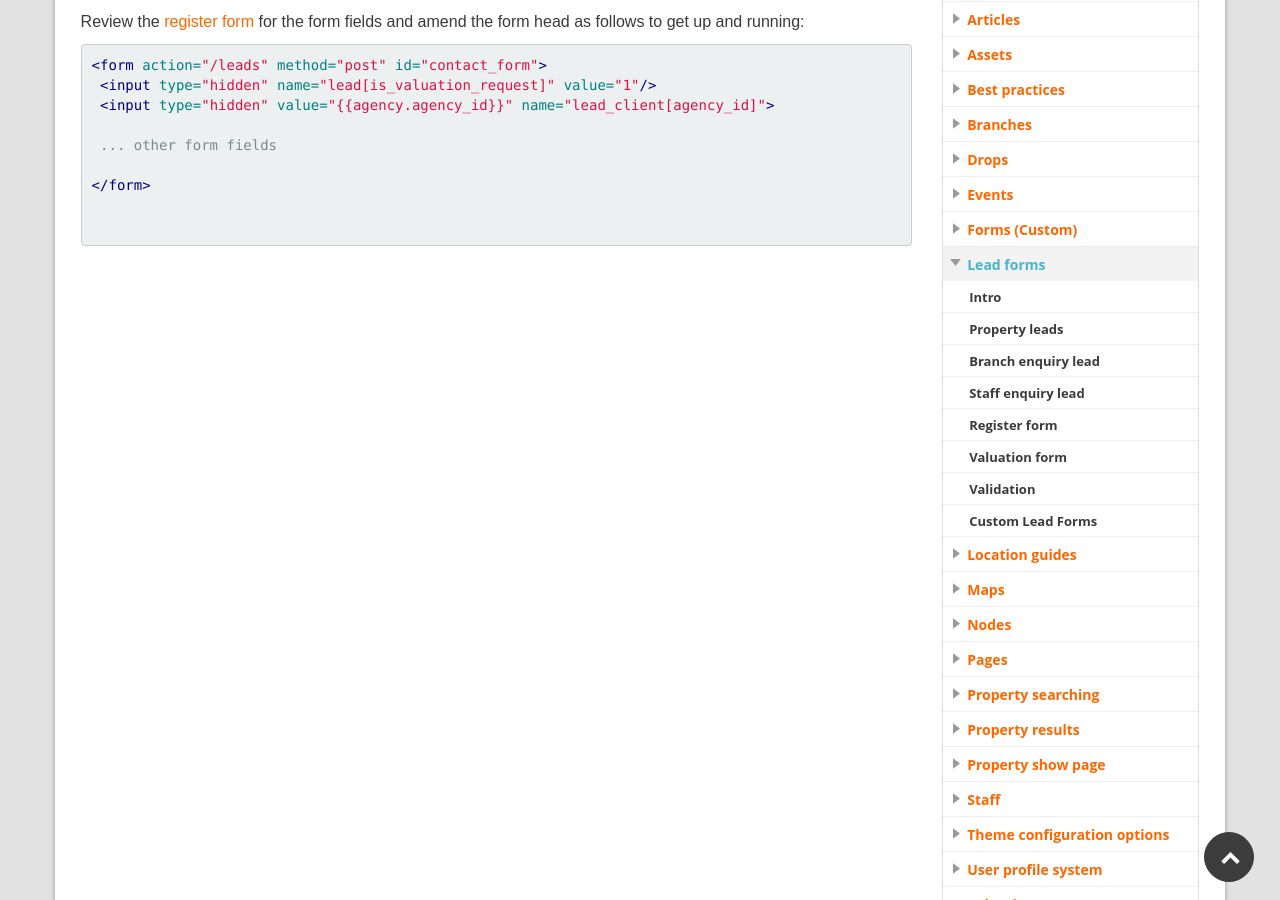
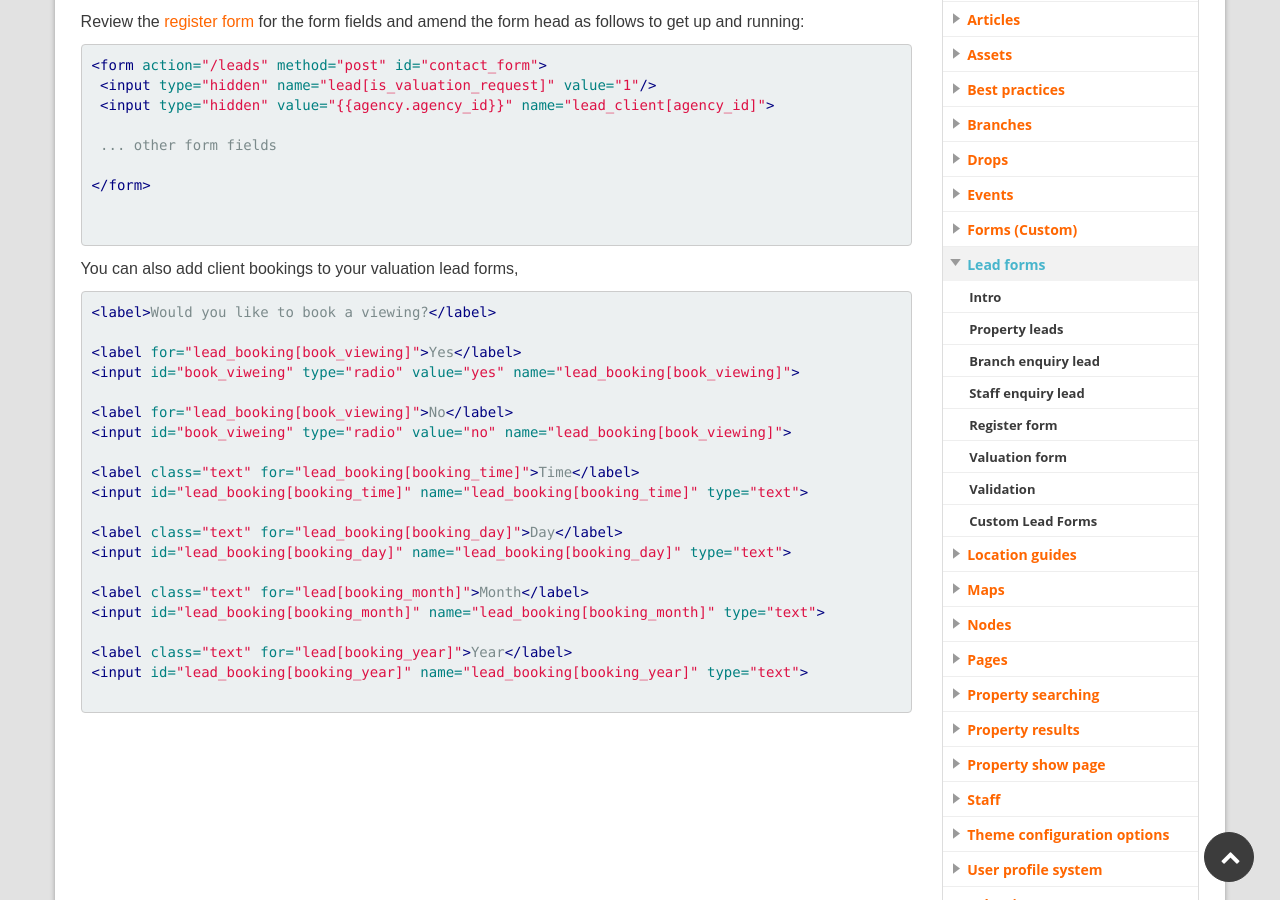
Before and after one commit to homeflow/homeflow.github.io, a Jekyll site: the page built from _posts/lead-forms/2015-04-02-valuation-form.md, in a window 1280 px wide and 900 px high, scrolled down 515 px. Built offline with Jekyll 4.4.1, drawn with Linux system fonts in a browser that asks for light colours.

Commit message:
Custom bookings

```diff
--- a/_posts/lead-forms/2015-04-02-valuation-form.md
+++ b/_posts/lead-forms/2015-04-02-valuation-form.md
@@ -21,3 +21,31 @@ Review the [register form](/cms-pages/#register-form) for the form fields and am
 
 {% endraw %}
 {% endhighlight %}
+
+You can also add client bookings to your valuation lead forms,
+
+{% highlight html %}
+{% raw %}
+
+<label>Would you like to book a viewing?</label>
+
+<label for="lead_booking[book_viewing]">Yes</label>
+<input id="book_viweing" type="radio" value="yes" name="lead_booking[book_viewing]">
+
+<label for="lead_booking[book_viewing]">No</label>
+<input id="book_viweing" type="radio" value="no" name="lead_booking[book_viewing]">
+
+<label class="text" for="lead_booking[booking_time]">Time</label>
+<input id="lead_booking[booking_time]" name="lead_booking[booking_time]" type="text">
+
+<label class="text" for="lead_booking[booking_day]">Day</label>
+<input id="lead_booking[booking_day]" name="lead_booking[booking_day]" type="text">
+
+<label class="text" for="lead[booking_month]">Month</label>
+<input id="lead_booking[booking_month]" name="lead_booking[booking_month]" type="text">
+
+<label class="text" for="lead[booking_year]">Year</label>
+<input id="lead_booking[booking_year]" name="lead_booking[booking_year]" type="text">
+{% endraw %}
+
+{% endhighlight %}
```
Also changed, not shown: _posts/custom-forms/2016-12-12-form-bookings.md (added, +13 -0 lines).
